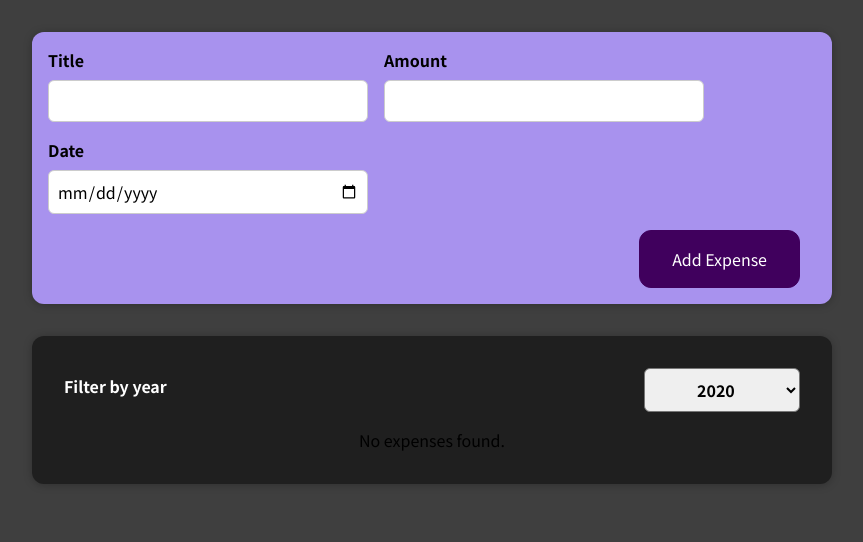
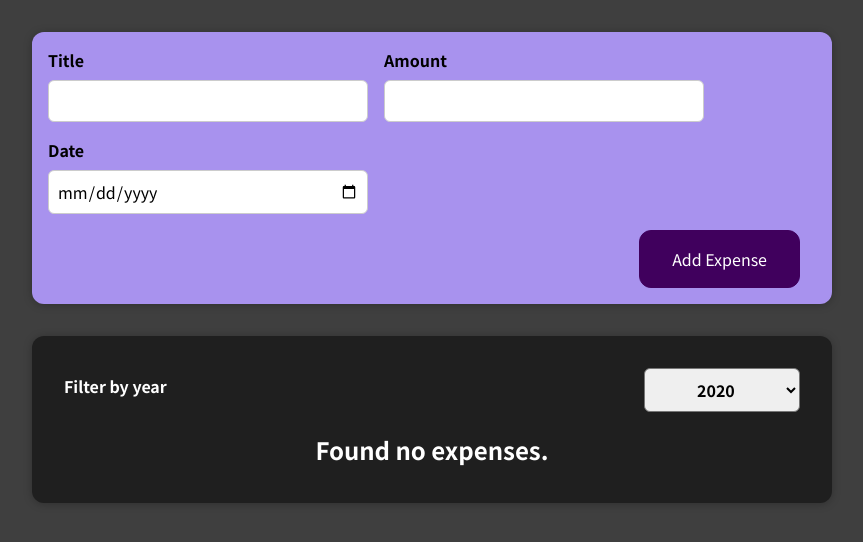
Before and after one commit to ladyincodes/expenses-react, a React (Create React App) app: page / in a window 1280 px wide. Shown: the top 542 px of the page, without its empty margins (208-1071 px from the left). Built offline with nearby package versions, Linux system fonts and the light colour scheme.

Commit message:
Added ExpensesList component

```diff
--- a/src/components/Expenses/ExpenseItem.js
+++ b/src/components/Expenses/ExpenseItem.js
@@ -5,6 +5,7 @@ import Card from "../UI/Card";
 
 export default function ExpenseItem(props) {
   return (
+    <li>
       <Card className='expense-item'>
         <ExpenseDate date={props.date} />
         <div className='expense-item__description'>
@@ -12,5 +13,6 @@ export default function ExpenseItem(props) {
           <div className='expense-item__price'>${props.amount}</div>
         </div>
       </Card>
+    </li>
   );
 }
--- a/src/components/Expenses/Expenses.js
+++ b/src/components/Expenses/Expenses.js
@@ -1,8 +1,8 @@
 import React, { useState } from "react";
 import Card from "../UI/Card";
-import ExpenseItem from "./ExpenseItem";
 import "./Expenses.css";
 import ExpensesFilter from "./ExpensesFilter";
+import ExpensesList from "./ExpensesList";
 
 export default function Expenses(props) {
   const [filteredYear, setFilteredYear] = useState(2020);
@@ -14,25 +14,13 @@ export default function Expenses(props) {
     return item.date.getFullYear().toString() === filteredYear;
   });
 
-  let expensesContent = <p>No expenses found.</p>;
-  if (filteredExpenses.length > 0) {
-    expensesContent = filteredExpenses.map((expense) => (
-      <ExpenseItem
-        key={expense.id}
-        title={expense.title}
-        date={expense.date}
-        amount={expense.amount}
-      />
-    ));
-  }
-
   return (
     <Card className='expenses'>
       <ExpensesFilter
         selected={filteredYear}
         onChangeFilter={filterChangeHandler}
       />
-      {expensesContent}
+      <ExpensesList items={filteredExpenses} />
     </Card>
   );
 }
--- /dev/null
+++ b/src/components/Expenses/ExpensesList.css
@@ -0,0 +1,9 @@
+.expenses-list {
+    list-style: none;
+    padding: 0;
+}
+
+.expenses-list__fallback {
+    color: white;
+    text-align: center;
+}
--- /dev/null
+++ b/src/components/Expenses/ExpensesList.js
@@ -0,0 +1,22 @@
+import React from "react";
+import ExpenseItem from "./ExpenseItem";
+import "./ExpensesList.css";
+
+export default function ExpensesList(props) {
+  if (props.items.length === 0) {
+    return <h2 className='expenses-list__fallback'>Found no expenses.</h2>;
+  }
+
+  return (
+    <ul className='expenses-list'>
+      {props.items.map((expense) => (
+        <ExpenseItem
+          key={expense.id}
+          title={expense.title}
+          date={expense.date}
+          amount={expense.amount}
+        />
+      ))}
+    </ul>
+  );
+}
```
Lines whose indentation alone changed are shown as unchanged.
